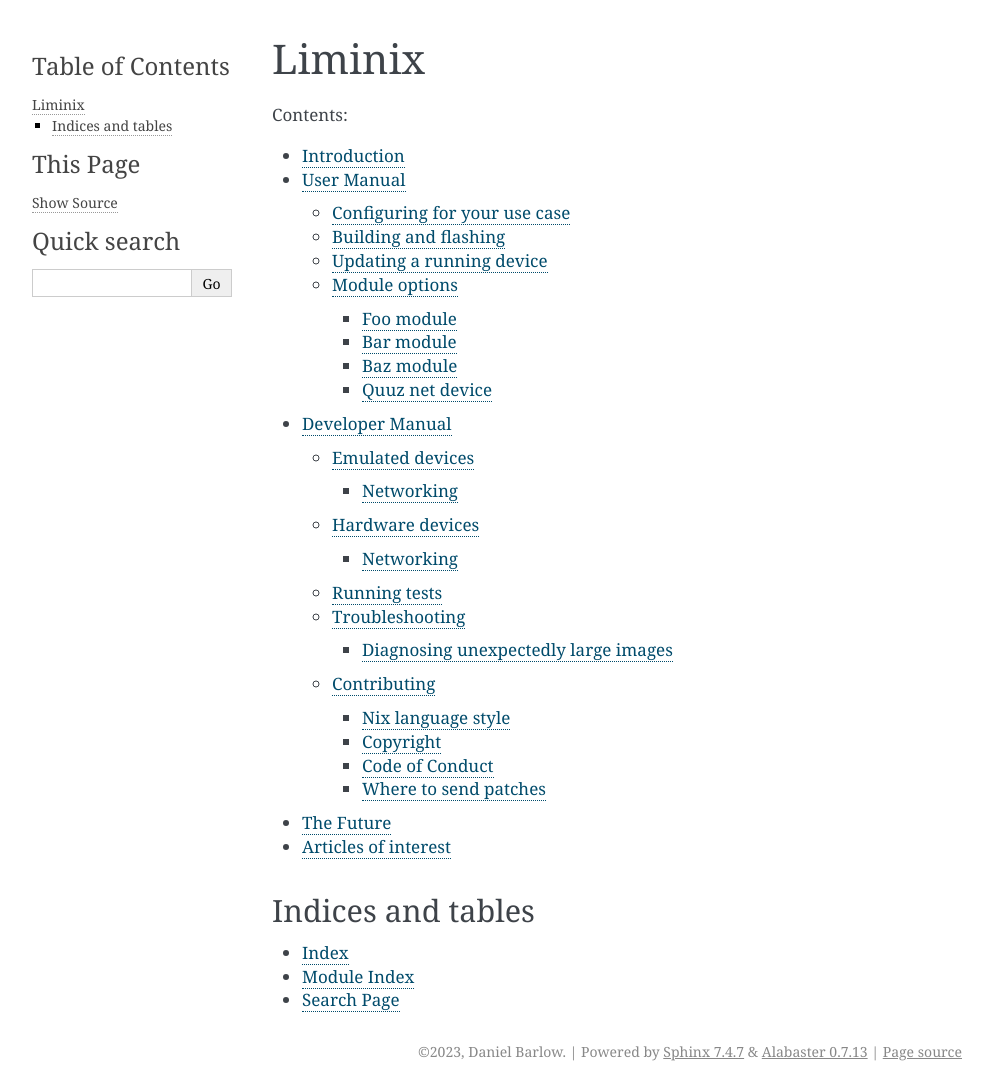
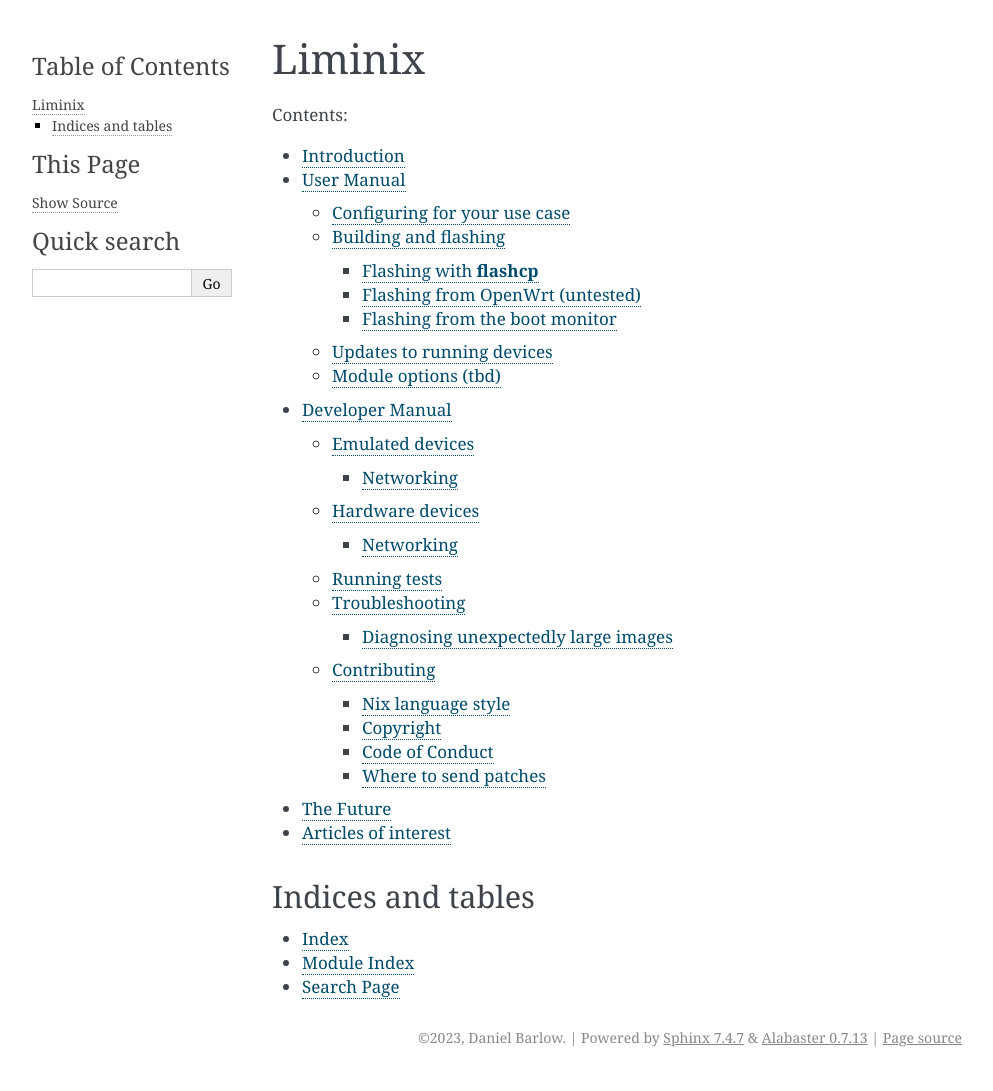
Before and after one commit to telent/liminix, a Sphinx documentation site: the page built from doc/index.rst, in a window 1280 px wide. Shown: the whole page, without its empty margins (148-1141 px from the left). Built offline with Sphinx 7.4.7, drawn with Linux system fonts in a browser that asks for light colours; some of the changed lines change nothing that is shown.

Commit message:
describe how to flash Liminix, and kexecboot

```diff
--- a/doc/user.rst
+++ b/doc/user.rst
@@ -9,39 +9,155 @@
 
 You need to create a ``configuration.nix`` that describes your router
 and the services that you want to run on it. Start by copying
-``vanilla-configuration.nix`` and adjusting it.
+``vanilla-configuration.nix`` and adjusting it, or look in the `examples`
+directory for some pre-written configurations.
+
+If you want to create a configuration that can be installed on
+a hardware device, be sure to include the "flashable" module.
+
+.. code-block: nix
+
+  imports = [
+    ./modules/flashable.nix
+  ]
+
 
 
 Building and flashing
 *********************
 
-You need to set ``<liminix-config>`` to point to your
-``configuration.nix``, the file for your hardware device definition as
-argument ``device``, and to choose an appropriate output attribute
-depending on what your device is and how you plan to install onto
-it. For example:
+An example command to build Liminix might look like this:
 
 .. code-block:: console
 
-    nix-build -I liminix-config=./tests/smoke/configuration.nix --arg device "import ./devices/qemu" -A outputs.default
+    nix-build -I liminix-config=./tests/smoke/configuration.nix \
+     --arg device "import ./devices/qemu" -A outputs.default
 
-``outputs.default`` is intended to do something appropriate for the
-device, whatever that is. For the qemu device, it creates a directory
-containing a squashfs root image and a kernel.
+In this command ``<liminix-config>`` points to your
+``configuration.nix``, ``device`` is the file for your hardware device
+definition, and ``outputs.default`` will generate some kind of
+Liminix image output appropriate to that device.
 
-Future versions of this manual will at this point refer to
-device-specific instructions for installing Liminix using the router's
-Web UI or other non-invasive method. As of Feb 2023, the only way to
-flash a device is to take the cover off and connect wires to the
-serial console pads - so, check in the Developer Manual.
+For the qemu device in this example, ``outputs.default`` is an alias
+for ``outputs.vmbuild``, which creates a directory containing a
+squashfs root image and a kernel. You can use the `mips-vm` command to
+run this.
+
+For the currently supported hardware devices, ``outputs.default``
+creates a directory containing a file called ``firmware.bin``.  This
+is a raw image file that can be written directly to the firmware flash
+partition.
 
 
-Updating a running device
-*************************
+Flashing with :command:`flashcp`
+~~~~~~~~~~~~~~~~~~~~~~~~~~~~~~~~
 
-Feature forthcoming.
+This requires an existing Liminix system, or perhaps some other
+operating system on the device which provides the :command:`flashcp`
+command. You need to locate the "firmware" partition, which you can do
+with a combination of :command:`dmesg` output and the contents of
+:file:`/proc/mtd`
 
-Module options
+.. code-block:: console
+
+   <5>[    0.469841] Creating 4 MTD partitions on "spi0.0":
+   <5>[    0.474837] 0x000000000000-0x000000040000 : "u-boot"
+   <5>[    0.480796] 0x000000040000-0x000000050000 : "u-boot-env"
+   <5>[    0.487056] 0x000000050000-0x000000060000 : "art"
+   <5>[    0.492753] 0x000000060000-0x000001000000 : "firmware"
+
+   # cat /proc/mtd
+   dev:    size   erasesize  name
+   mtd0: 00040000 00001000 "u-boot"
+   mtd1: 00010000 00001000 "u-boot-env"
+   mtd2: 00010000 00001000 "art"
+   mtd3: 00fa0000 00001000 "firmware"
+   mtd4: 002a0000 00001000 "kernel"
+   mtd5: 00d00000 00001000 "rootfs"
+
+Then you can copy the image to the device with :command:`ssh`
+
+.. code-block:: console
+
+   build-machine$ tar chf - result/firmware.bin | \
+    ssh root@the-device tar -C /run -xvf -
+
+and then connect to the device and run
+
+
+.. code-block:: console
+
+   flashcp firmware.bin /dev/mtd3
+
+
+
+Flashing from OpenWrt (untested)
+~~~~~~~~~~~~~~~~~~~~~~~~~~~~~~~~
+
+If your device is running OpenWrt then it probably has the
+:command:`mtd` command installed and you can use it as follows:
+
+.. code-block:: console
+
+   mtd -r write /tmp/firmware_image.bin firmware
+
+For more information, please see the `OpenWrt manual <https://openwrt.org/docs/guide-user/installation/sysupgrade.cli>`_
+
+
+Flashing from the boot monitor
+~~~~~~~~~~~~~~~~~~~~~~~~~~~~~~
+
+If you are prepared to open the device and have a TTL serial adaptor
+or some kind to connect it to, you can probably flash it using U-Boot.
+This is quite hardware-specific: please refer to the Developer Manual.
+
+
+
+Updates to running devices
+**************************
+
+To mitigate the risk of flashing a new configuration and potentially
+render the device unresponsive if the configuration is unbootable or
+doesn't bring up a network device, Liminix has a
+"try before write" mode.
+
+To test a configuration without writing it to flash, import the
+``kexecboot`` module and build ``outputs.kexecboot`` instead of
+``outputs.default``.  This generates a directory containing the root
+filesystem image and kernel, along with an executable called `kexec`
+and a `boot.sh` script that runs it with appropriate arguments.
+
+For example
+
+.. code-block:: console
+
+   nix-build --show-trace -I liminix-config=./examples/arhcive.nix \
+     --arg device "import ./devices/gl-ar750"
+     -A outputs.kexecboot && \
+     (tar chf - result | ssh root@the-device tar -C /run -xvf -)
+
+and then login to the device and run
+
+.. code-block:: console
+
+   cd /run/result
+   sh ./boot.sh .
+
+
+This will load the new kernel and map the root filesystem into a RAM
+disk, then start executing the new kernel. *This is effectively a
+reboot - be sure to close all open files and finish anything else
+you were doing first.*
+
+If the new system crashes or is rebooted, then the device will revert
+to the old configuration it finds in flash. Thus, by combining kexec
+boot with a hardware watchdog you can try new images with very little
+chance of bricking anything. When you are happy that the new
+configuration is correct, build and flash a flashable image of it.
+
+
+
+Module options (tbd)
 **************
 
 
```
